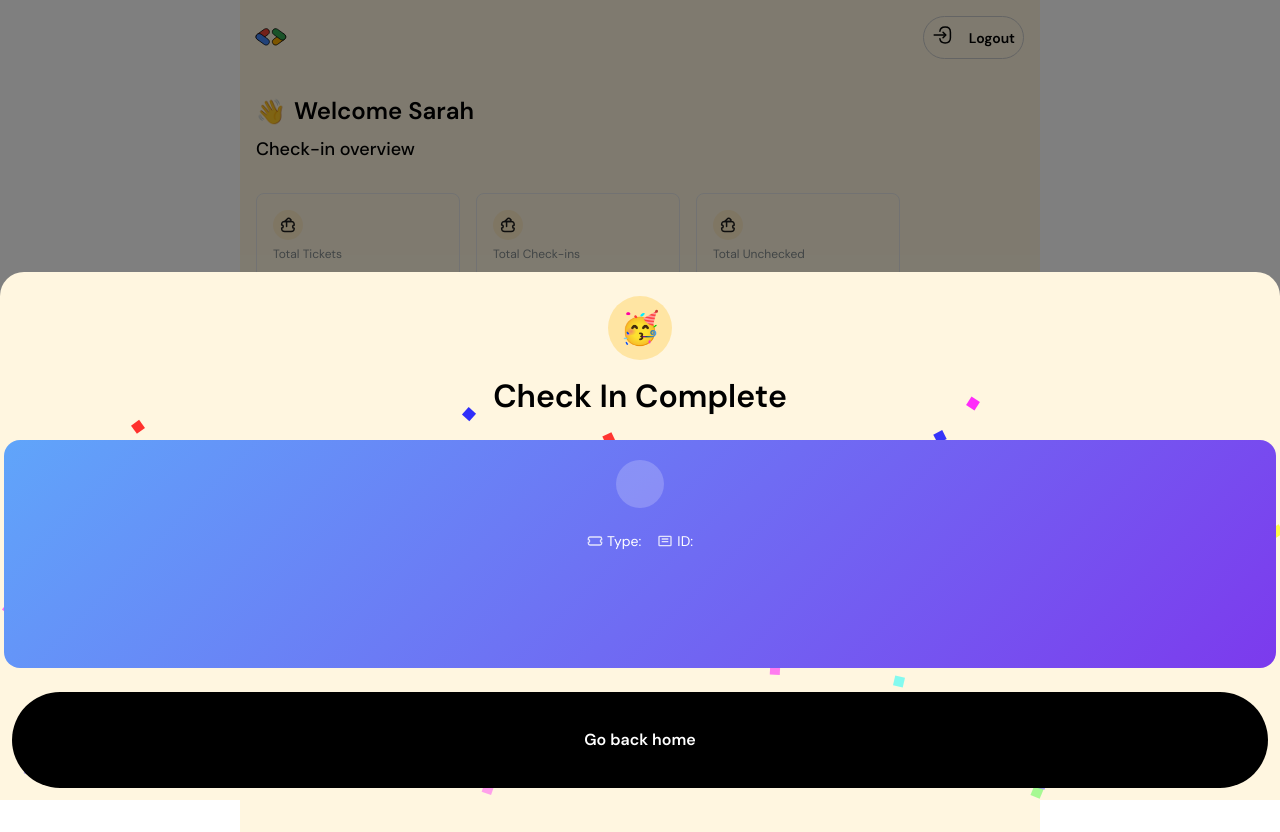
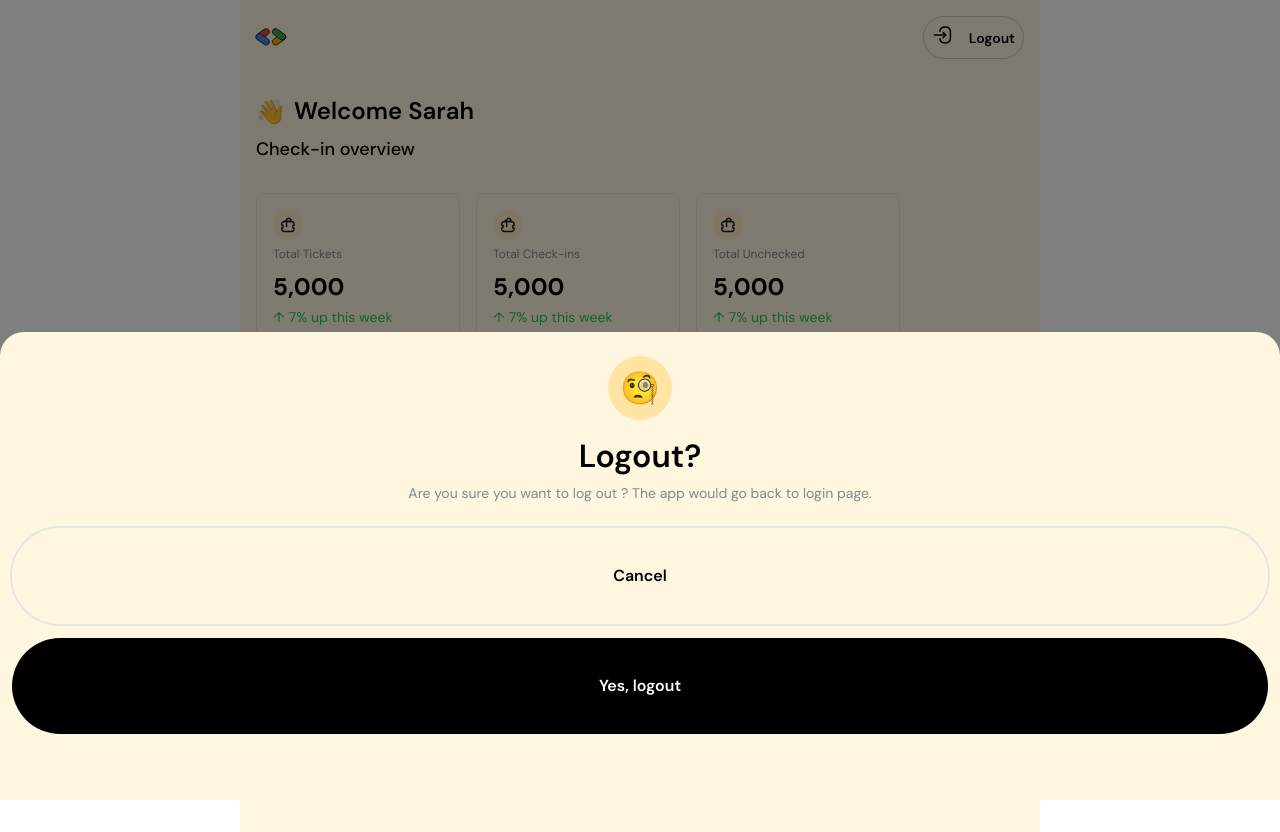
Before and after one commit to GDG-W/Wakanda, an Angular app: page /home in a window 1280 px wide. Built offline with nearby package versions, Linux system fonts and the light colour scheme.

Commit message:
wip: logout

```diff
--- a/src/app/check-in-modal/check-in-modal.component.scss
+++ b/src/app/check-in-modal/check-in-modal.component.scss
@@ -69,7 +69,7 @@
   .cancel-btn {
     width: 100%;
     padding: 12px;
-    border: 1px solid #E5E5E5;
+    border: 2px solid #E5E5E5;
     border-radius: 56px;
     background: transparent;
     color: #000;
--- a/src/app/home/home.component.html
+++ b/src/app/home/home.component.html
@@ -104,6 +104,14 @@
   (cancel)="cancelCheckIn()"
 />
 
+
+<app-logout-modal
+[isOpen]="isLogout"
+[attendeeName]="selectedAttendeeName"
+(confirm)="handleLogout()"
+(cancel)="closeLogoutModal()"
+/>
+
 <app-check-in-success
   [isOpen]="isSuccessModalOpen"
   [attendee]="selectedAttendee"
--- a/src/app/home/home.component.ts
+++ b/src/app/home/home.component.ts
@@ -1,10 +1,12 @@
-import { Component } from '@angular/core';
+import { Component, inject } from '@angular/core';
 import { FormsModule, ReactiveFormsModule } from '@angular/forms';
 import { StatIconComponent } from '../svgs/stat-icon/stat-icon.component';
 import { GdgLogoComponent } from '../svgs/gdg-logo/gdg-logo.component';
 import { LogoutIconComponent } from '../svgs/logout-icon/logout-icon.component';
 import { CheckInModalComponent } from '../check-in-modal/check-in-modal.component';
 import { CheckInSuccessComponent } from '../check-in-success/check-in-success.component';
+import { LogoutModalComponent } from '../logout-modal/logout-modal.component';
+import { Router } from '@angular/router';
 
 
 interface Attendee {
@@ -19,13 +21,15 @@ interface Attendee {
 @Component({
   selector: 'app-home',
   standalone: true,
-  imports: [ReactiveFormsModule, FormsModule, StatIconComponent, GdgLogoComponent, LogoutIconComponent, CheckInModalComponent, CheckInSuccessComponent],
+  imports: [ReactiveFormsModule, FormsModule, StatIconComponent, GdgLogoComponent, LogoutIconComponent, CheckInModalComponent, CheckInSuccessComponent, LogoutModalComponent],
   templateUrl: './home.component.html',
   styleUrl: './home.component.scss'
 })
 export class HomeComponent {
   searchQuery = '';
-  isSuccessModalOpen = true;
+  isSuccessModalOpen = false;
+  isLogout = true;
+  private router = inject(Router)
   attendees: Attendee[] = [
     {
       id: '1',
@@ -95,4 +99,15 @@ export class HomeComponent {
     this.isSuccessModalOpen = false;
     this.selectedAttendee = null;
   }
+
+  closeLogoutModal() {
+    this.isLogout = false;
+    this.selectedAttendee = null;
+  }
+
+  handleLogout() {
+    this.isLogout = false;
+    this.router.navigate(['/login'])
+
+  }
 }
--- a/src/app/logout-modal/logout-modal.component.html
+++ b/src/app/logout-modal/logout-modal.component.html
@@ -6,15 +6,15 @@
             <div class="emoji-container">
               <span class="emoji">🧐</span>
             </div>
-            <h2>Check In attendee?</h2>
-            <p>Are you sure you want to check in {{ attendeeName }}?</p>
+            <h2>Logout?</h2>
+            <p>Are you sure you want to log out {{ attendeeName }}? The app would go back to login page.</p>
 
             <div class="modal-actions">
               <button class="cancel-btn" (click)="cancel.emit()">
                 Cancel
               </button>
               <button class="confirm-btn" (click)="confirm.emit()">
-                Yes check in
+                Yes, logout
               </button>
             </div>
           </div>
--- a/src/app/logout-modal/logout-modal.component.scss
+++ b/src/app/logout-modal/logout-modal.component.scss
@@ -69,7 +69,7 @@
   .cancel-btn {
     width: 100%;
     padding: 12px;
-    border: 1px solid #E5E5E5;
+    border: 2px solid #E5E5E5;
     border-radius: 56px;
     background: transparent;
     color: #000;
```
